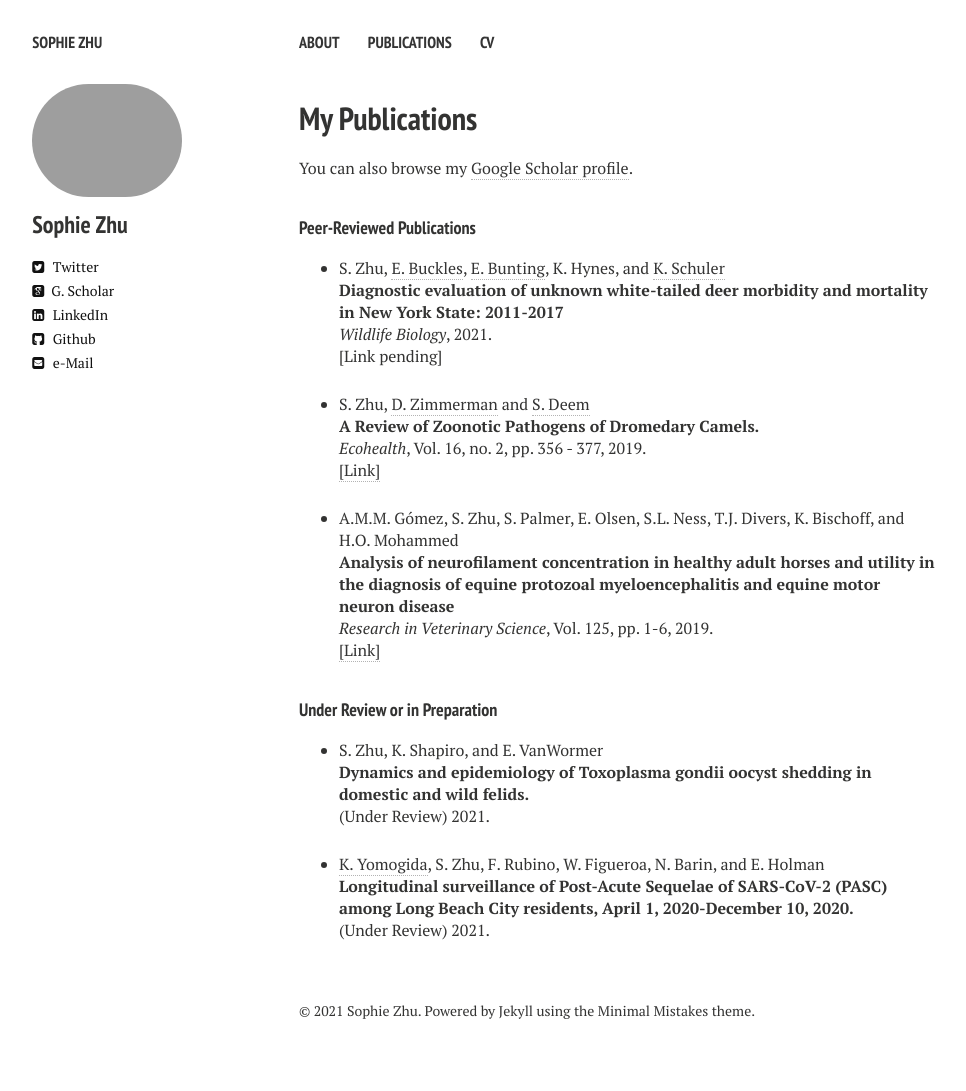
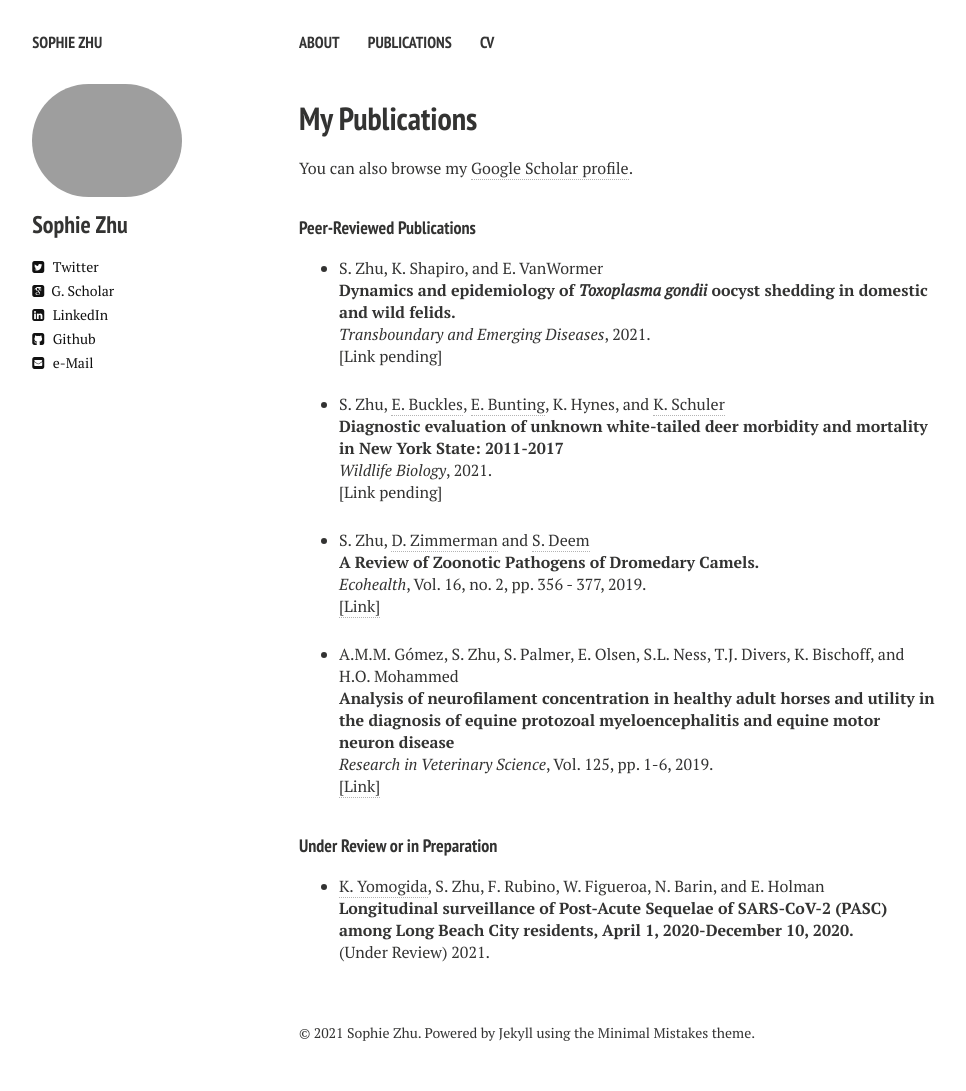
Before and after one commit to sophiemzhu/sophiemzhu.github.io, a Jekyll site: the page built from publications.md, in a window 1280 px wide. Shown: the whole page, without its empty margins (21-987 px from the left). Built offline with Jekyll 4.4.1, drawn with Linux system fonts in a browser that asks for light colours; nearby versions of some CDN libraries; before the commit the page ends 1069 px from its top, so only the background shows below that.

Commit message:
Update publications.html

```diff
--- a/_layouts/publications.html
+++ b/_layouts/publications.html
@@ -86,6 +86,19 @@ div.bibtex pre { font-size: 75%; overflow: auto;  width: 100%; padding: 0em 0em;
 <!-- Generated from JabRef by PubList by Truong Nghiem at 11:44 on 2015.09.10. -->
 <ul class="biblist">
 
+<!-- Item: Zhu2021b -->
+<li ><p>
+S. Zhu,
+K. Shapiro,
+and E. VanWormer<br>
+	<b>Dynamics and epidemiology of <i>Toxoplasma gondii</i> oocyst shedding
+in domestic and wild felids.</b><br>
+<i>Transboundary and Emerging Diseases</i>, 2021.<br />
+	[Link pending]
+<br />
+</p>
+</li>
+
   <!-- Item: Zhu2021a -->
 <li ><p>
   S. Zhu, <a href="https://www.vet.cornell.edu/research/faculty/elizabeth-buckles-dvm-phd-dacvp" target="_blank">E. Buckles</a>, <a href="https://cwhl.vet.cornell.edu/staff/elizabeth-bunting" target="_blank">E. Bunting</a>, K. Hynes, and <a href="https://www.vet.cornell.edu/research/faculty/krysten-schuler" target="_blank">K. Schuler</a>
@@ -124,21 +137,6 @@ A.M.M. Gómez, S. Zhu, S. Palmer, E. Olsen, S.L. Ness, T.J. Divers, K. Bischoff,
 <!-- Generated from JabRef by PubList by Truong Nghiem at 10:08 on 2017.01.16. -->
 <ul class="biblist">
 
-<!-- Item: Zhu2021 -->
-<li ><p>
-S. Zhu,
-K. Shapiro,
-and E. VanWormer<br>
-<b>Dynamics and epidemiology of Toxoplasma gondii oocyst shedding
-in domestic and wild felids.</b><br>
-(Under Review) 2021.
-
-
-<br />
-</p>
-</li>
-
-
 <!-- Item: Yomogida2021 -->
 <li ><p>
 <a href="https://cadms.vetmed.ucdavis.edu/about/graduate-students" target="_blank">K. Yomogida</a>, S. Zhu, F. Rubino,
```
